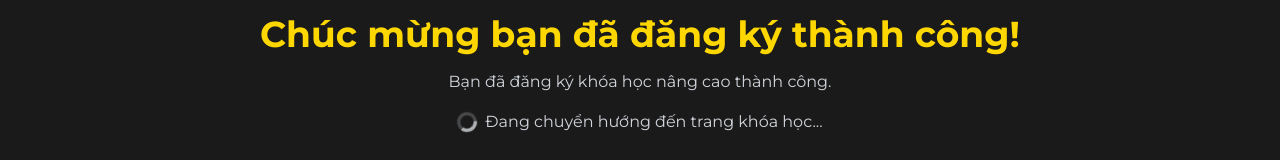
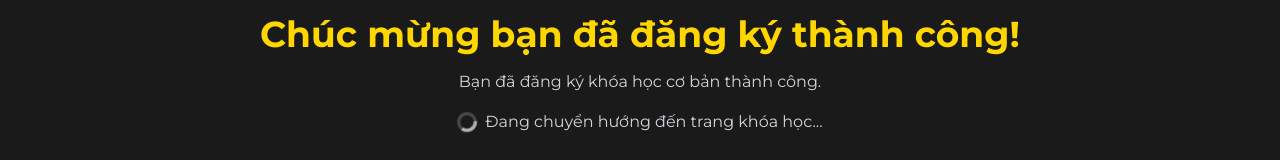
Before and after one commit to zaikaman2/WebThanhNhac, a Next.js app: page /payment/success in a window 1280 px wide. Shown: the part 282-442 px from the top of the page. Built offline with nearby package versions, Linux system fonts and the light colour scheme.

Commit message:
Test giá khóa basic 10k

```diff
--- a/src/app/payment/success/page.tsx
+++ b/src/app/payment/success/page.tsx
@@ -10,8 +10,8 @@ import toast from 'react-hot-toast'
 function SuccessContent() {
   const router = useRouter()
   const searchParams = useSearchParams()
-  const courseType = searchParams.get('courseType')
-  const orderCode = searchParams.get('orderCode')
+  const courseType = searchParams?.get('courseType') ?? 'basic'
+  const orderCode = searchParams?.get('orderCode') ?? ''
 
   const courseTitle = courseType === 'basic' ? 'cơ bản' : 'nâng cao'
   const redirectPath = `/courses/${courseType}`
@@ -25,7 +25,7 @@ function SuccessContent() {
           throw new Error('Lỗi xác thực người dùng')
         }
 
-        const amount = courseType === 'basic' ? 399000 : 599000
+        const amount = courseType === 'basic' ? 10000 : 599000
 
         const { error: purchaseError } = await supabase
           .from('purchases')
```
